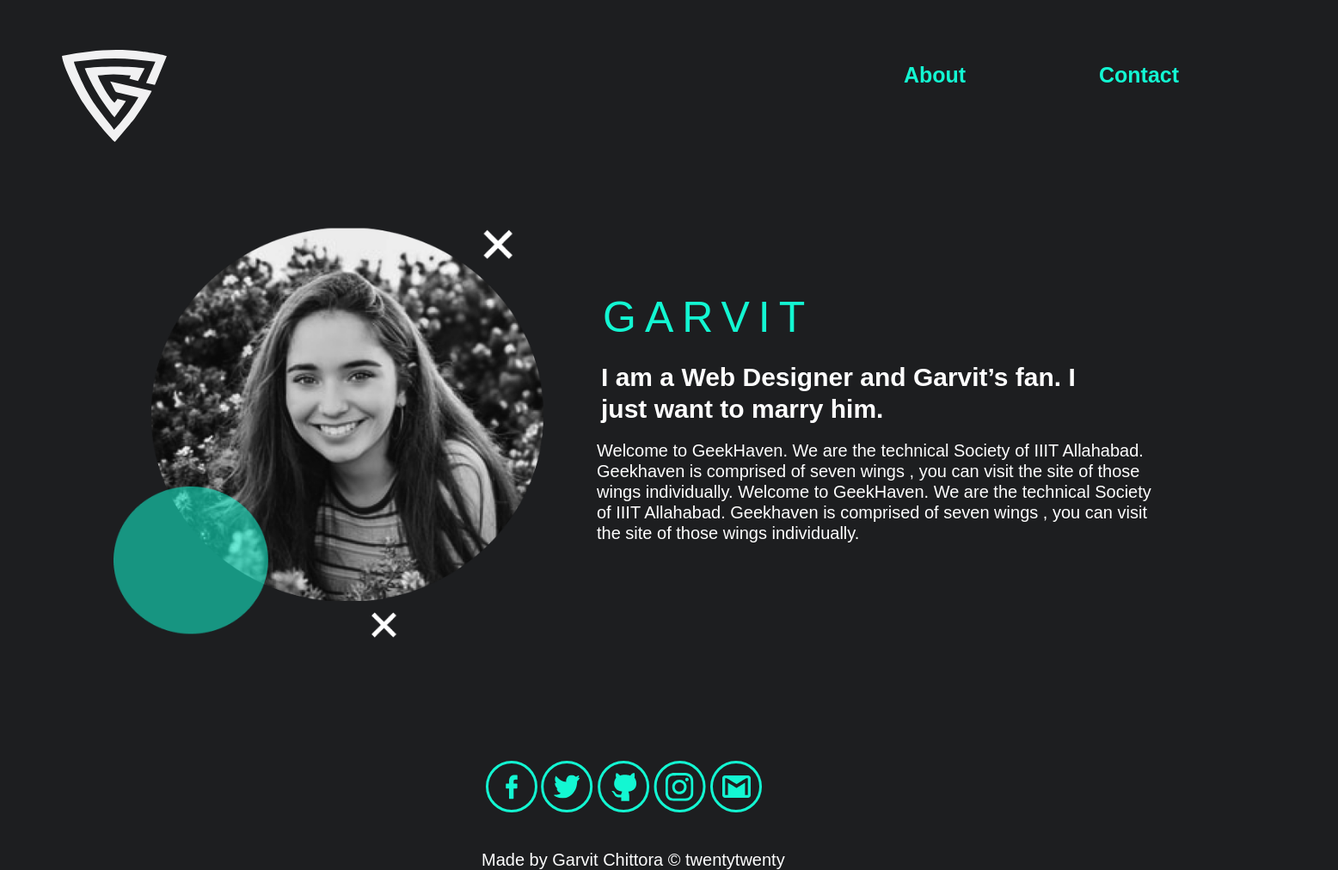
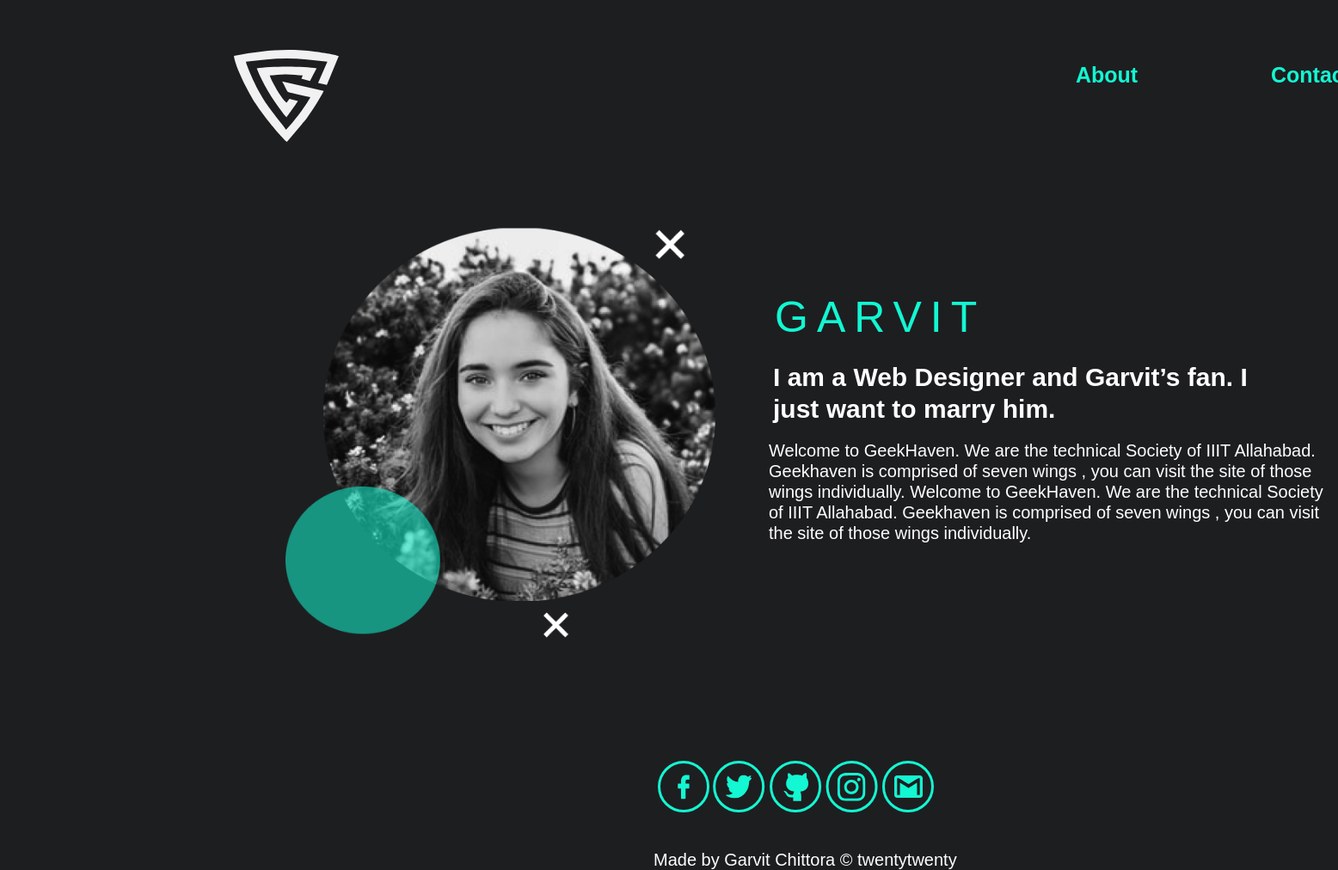
Before and after one commit to ere6us/APK-demo-improved, a plain HTML site: page index.html in a window 1280 px wide. Shown: the whole page at 86% size, 1556 px wide, since content can reach past the window. Drawn offline with Linux system fonts and the light colour scheme.

Commit message:
Added 200px in left of every element

```diff
--- a/styles.css
+++ b/styles.css
@@ -15,7 +15,7 @@ nav{
 
     height: 107.54609680175781px;
     width: 124.38249206542969px;
-    left: 71px;
+    left: 271px;
     top: 58px;
     border-radius: 0px;
 }
@@ -24,7 +24,7 @@ nav{
     position: absolute;
     width: 80px;
     height: 30px;
-    left: 1051px;
+    left: 1251px;
     top: 72px;
 
     font-style: normal;
@@ -40,7 +40,7 @@ nav{
     position: absolute;
     height: 30px;
     width: 103px;
-    left: 1278px;
+    left: 1478px;
     top: 72px;
     border-radius: nullpx;
 
@@ -57,7 +57,7 @@ main img{
     position: absolute;
     width: 500px;
     height: 498px;
-    left: 132px;
+    left: 332px;
     top: 255px;
 }
 
@@ -65,7 +65,7 @@ main img{
     position: absolute;
     width: 242px;
     height: 61px;
-    left: 701px;
+    left: 901px;
     top: 297px;
 
     font-style: normal;
@@ -82,7 +82,7 @@ main img{
     position: absolute;
     width: 580px;
     height: 74px;
-    left: 699px;
+    left: 899px;
     top: 395px;
 
     font-style: normal;
@@ -97,7 +97,7 @@ main img{
     position: absolute;
     width: 662px;
     height: 169px;
-    left: 694px;
+    left: 894px;
     top: 492px;
 
     font-style: normal;
@@ -112,7 +112,7 @@ main img{
     position: absolute;
     width: 357px;
     height: 60px;
-    left: 565px;
+    left: 765px;
     top: 885px;
 }
 
@@ -120,7 +120,7 @@ footer{
     position: absolute;
     width: 410px;
     height: 24px;
-    left: 560px;
+    left: 760px;
     top: 968px;
 
     font-style: normal;
```
